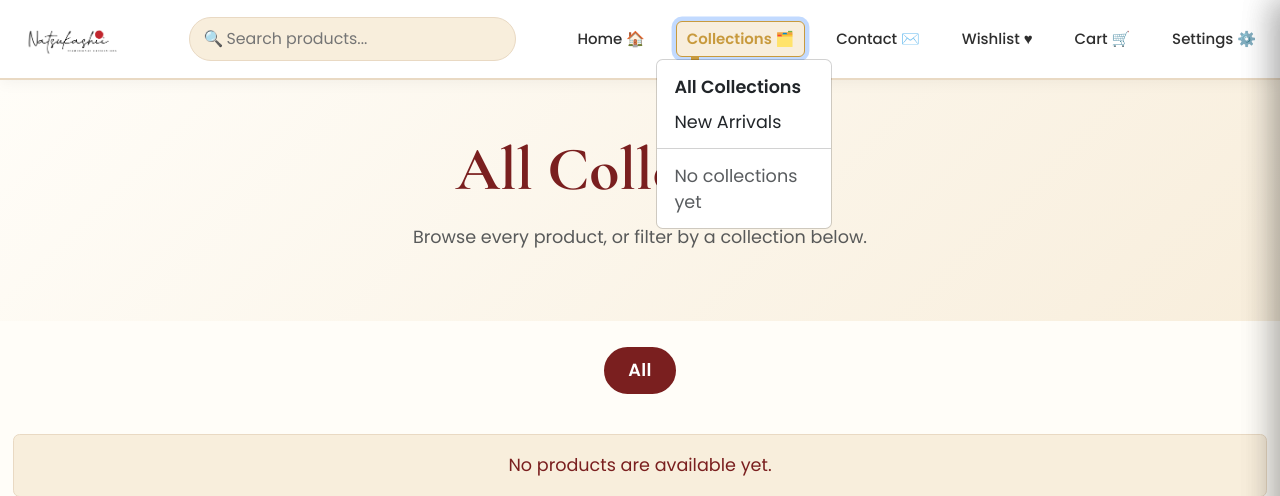
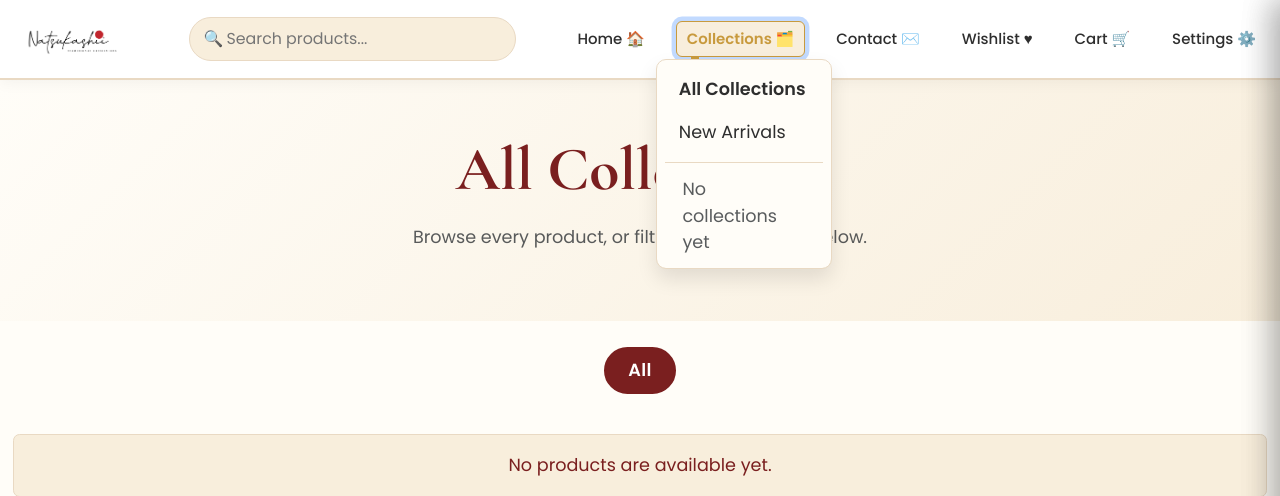
Before and after one commit to abheeshkumaran/Natsukashi_Main, a Django app: page /collections/ in a window 1280 px wide, after a click on "Collections 🗂️". Shown: the top 496 px of the page. Run offline with Django 5.2, Linux system fonts and the light colour scheme; data that the repository does not hold is empty; parts of the project's set-up code (start-up, migrations or seed data) failed here and were passed over.

Commit message:
Theme the Collections/Settings nav dropdown to match the site palette
.dropdown-menu had no custom styling at all, so it rendered with raw
Bootstrap defaults (white background, blue-ish hover/active) instead
of the cream/maroon/gold palette used everywhere else - affected both
desktop and mobile.

Co-Authored-By: Claude Sonnet 5 <noreply@anthropic.com>

```diff
--- a/product/static/css/style.css
+++ b/product/static/css/style.css
@@ -122,6 +122,41 @@ h1, h2, h3, h4, h5, h6, .heading-font {
 
 .nav-link:hover::after {
     transform: scaleX(1);
+}
+
+/* Collections/Settings nav dropdowns - Bootstrap's raw defaults (white
+   background, blue-ish hover) don't match the site's cream/maroon/gold
+   palette. Applies on both desktop and mobile; the mobile media query
+   below only overrides layout (full-width, no floating card chrome). */
+.dropdown-menu {
+    background-color: var(--bg-color);
+    border: 1px solid var(--border-color);
+    border-radius: 10px;
+    box-shadow: 0 10px 20px rgba(0, 0, 0, 0.1);
+    padding: 8px;
+}
+
+.dropdown-item {
+    color: var(--text-color);
+    border-radius: 6px;
+    padding: 8px 14px;
+    transition: background-color 0.2s ease, color 0.2s ease;
+}
+
+.dropdown-item:hover,
+.dropdown-item:focus {
+    background-color: var(--accent-color);
+    color: var(--hover-gold);
+}
+
+.dropdown-item.active,
+.dropdown-item:active {
+    background-color: var(--primary-color);
+    color: #fff;
+}
+
+.dropdown-divider {
+    border-top-color: var(--border-color);
 }
 
 @media (max-width: 991.98px) {
```
